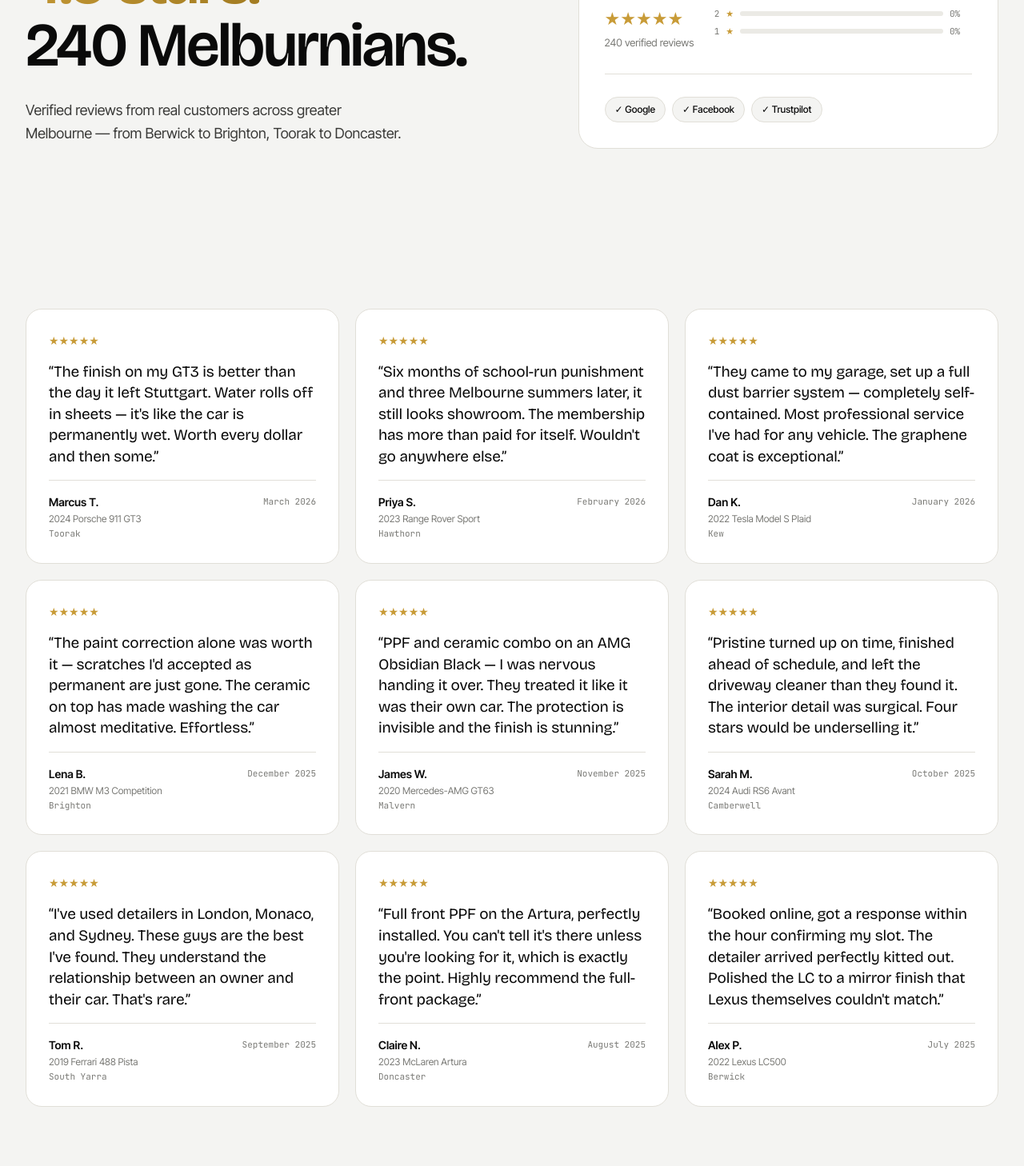
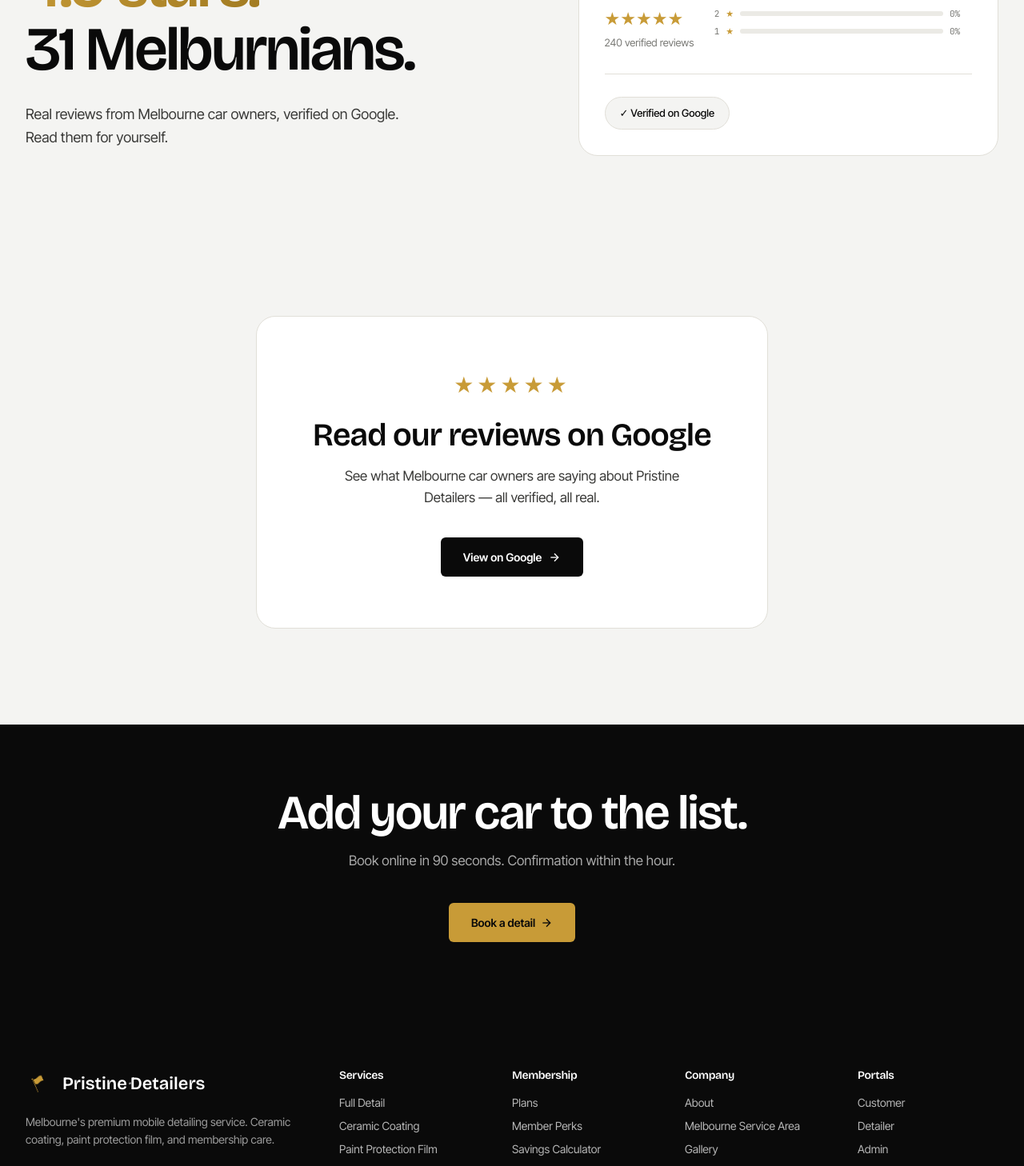
Before and after one commit to hrshdv2nd/pristinedetailers, a Next.js app: page /about/reviews in a window 1280 px wide. Shown: the part 240-1698 px from the top of the page at 80% size. Built offline with nearby package versions, Linux system fonts and the light colour scheme.

Commit message:
reviews page update

```diff
--- a/components/pages/about-reviews.tsx
+++ b/components/pages/about-reviews.tsx
@@ -4,80 +4,7 @@
 import { Footer } from '@/components/shared/footer';
 import { Arrow, Eyebrow } from '@/components/shared/atoms';
 
-const REVIEWS = [
-  {
-    name: 'Marcus T.',
-    car: '2024 Porsche 911 GT3',
-    suburb: 'Toorak',
-    rating: 5,
-    date: 'March 2026',
-    quote: 'The finish on my GT3 is better than the day it left Stuttgart. Water rolls off in sheets — it\'s like the car is permanently wet. Worth every dollar and then some.',
-  },
-  {
-    name: 'Priya S.',
-    car: '2023 Range Rover Sport',
-    suburb: 'Hawthorn',
-    rating: 5,
-    date: 'February 2026',
-    quote: 'Six months of school-run punishment and three Melbourne summers later, it still looks showroom. The membership has more than paid for itself. Wouldn\'t go anywhere else.',
-  },
-  {
-    name: 'Dan K.',
-    car: '2022 Tesla Model S Plaid',
-    suburb: 'Kew',
-    rating: 5,
-    date: 'January 2026',
-    quote: 'They came to my garage, set up a full dust barrier system — completely self-contained. Most professional service I\'ve had for any vehicle. The graphene coat is exceptional.',
-  },
-  {
-    name: 'Lena B.',
-    car: '2021 BMW M3 Competition',
-    suburb: 'Brighton',
-    rating: 5,
-    date: 'December 2025',
-    quote: 'The paint correction alone was worth it — scratches I\'d accepted as permanent are just gone. The ceramic on top has made washing the car almost meditative. Effortless.',
-  },
-  {
-    name: 'James W.',
-    car: '2020 Mercedes-AMG GT63',
-    suburb: 'Malvern',
-    rating: 5,
-    date: 'November 2025',
-    quote: 'PPF and ceramic combo on an AMG Obsidian Black — I was nervous handing it over. They treated it like it was their own car. The protection is invisible and the finish is stunning.',
-  },
-  {
-    name: 'Sarah M.',
-    car: '2024 Audi RS6 Avant',
-    suburb: 'Camberwell',
-    rating: 5,
-    date: 'October 2025',
-    quote: 'Pristine turned up on time, finished ahead of schedule, and left the driveway cleaner than they found it. The interior detail was surgical. Four stars would be underselling it.',
-  },
-  {
-    name: 'Tom R.',
-    car: '2019 Ferrari 488 Pista',
-    suburb: 'South Yarra',
-    rating: 5,
-    date: 'September 2025',
-    quote: 'I\'ve used detailers in London, Monaco, and Sydney. These guys are the best I\'ve found. They understand the relationship between an owner and their car. That\'s rare.',
-  },
-  {
-    name: 'Claire N.',
-    car: '2023 McLaren Artura',
-    suburb: 'Doncaster',
-    rating: 5,
-    date: 'August 2025',
-    quote: 'Full front PPF on the Artura, perfectly installed. You can\'t tell it\'s there unless you\'re looking for it, which is exactly the point. Highly recommend the full-front package.',
-  },
-  {
-    name: 'Alex P.',
-    car: '2022 Lexus LC500',
-    suburb: 'Berwick',
-    rating: 5,
-    date: 'July 2025',
-    quote: 'Booked online, got a response within the hour confirming my slot. The detailer arrived perfectly kitted out. Polished the LC to a mirror finish that Lexus themselves couldn\'t match.',
-  },
-];
+const GOOGLE_REVIEWS_URL = 'https://g.page/r/Cc1b9olmTTY0EAI/review';
 
 export function AboutReviews() {
   return (
@@ -104,10 +31,10 @@
                   4.9 stars.
                 </span>
                 <br />
-                240 Melburnians.
+                31 Melburnians.
               </h1>
               <p style={{ fontSize: 18, color: '#3A3A38', marginTop: 28, maxWidth: 480, lineHeight: 1.6 }}>
-                Verified reviews from real customers across greater Melbourne — from Berwick to Brighton, Toorak to Doncaster.
+                Real reviews from Melbourne car owners, verified on Google. Read them for yourself.
               </p>
             </div>
 
@@ -140,65 +67,38 @@
                   ))}
                 </div>
               </div>
-              <div style={{ display: 'flex', gap: 8, flexWrap: 'wrap' }}>
-                {['Google', 'Facebook', 'Trustpilot'].map(p => (
-                  <span
-                    key={p}
-                    style={{
-                      display: 'inline-flex',
-                      alignItems: 'center',
-                      gap: 6,
-                      padding: '6px 12px',
-                      borderRadius: 999,
-                      background: '#F4F4F2',
-                      border: '1px solid #E1DFD8',
-                      fontSize: 12,
-                      fontWeight: 500,
-                      color: '#0A0A0A',
-                    }}
-                  >
-                    ✓ {p}
-                  </span>
-                ))}
-              </div>
+              <a
+                href={GOOGLE_REVIEWS_URL}
+                target="_blank"
+                rel="noopener noreferrer"
+                style={{ display: 'inline-flex', alignItems: 'center', gap: 6, padding: '10px 18px', borderRadius: 999, background: '#F4F4F2', border: '1px solid #E1DFD8', fontSize: 13, fontWeight: 500, color: '#0A0A0A', textDecoration: 'none' }}
+              >
+                ✓ Verified on Google
+              </a>
             </div>
           </div>
         </div>
       </section>
 
-      {/* Reviews grid */}
+      {/* Google Reviews CTA */}
       <section className="pd-sect">
         <div style={{ maxWidth: '1320px', margin: '0 auto', padding: '0 32px' }}>
-          <div className="pd-three-col" style={{ gap: 20 }}>
-            {REVIEWS.map(r => (
-              <div
-                key={r.name}
-                style={{
-                  background: '#fff',
-                  border: '1px solid #E1DFD8',
-                  borderRadius: 20,
-                  padding: 28,
-                  display: 'flex',
-                  flexDirection: 'column',
-                  gap: 16,
-                }}
-              >
-                <div style={{ color: '#C89B37', fontSize: 14 }}>{'★'.repeat(r.rating)}</div>
-                <p style={{ fontFamily: "'Bricolage Grotesque', sans-serif", fontSize: 19, lineHeight: 1.4, letterSpacing: '-0.01em', fontWeight: 400, flex: 1 }}>
-                  &#8220;{r.quote}&#8221;
-                </p>
-                <div style={{ paddingTop: 16, borderTop: '1px solid #E1DFD8' }}>
-                  <div style={{ display: 'flex', justifyContent: 'space-between', alignItems: 'flex-start' }}>
-                    <div>
-                      <div style={{ fontWeight: 600, fontSize: 14 }}>{r.name}</div>
-                      <div style={{ fontSize: 12, color: '#7A7A76', marginTop: 2 }}>{r.car}</div>
-                      <div style={{ fontSize: 11, color: '#7A7A76', marginTop: 1, fontFamily: "'JetBrains Mono', monospace" }}>{r.suburb}</div>
-                    </div>
-                    <div style={{ fontSize: 11, color: '#7A7A76', fontFamily: "'JetBrains Mono', monospace", marginTop: 2 }}>{r.date}</div>
-                  </div>
-                </div>
-              </div>
-            ))}
+          <div style={{ background: '#fff', border: '1px solid #E1DFD8', borderRadius: 24, padding: '64px 48px', textAlign: 'center', maxWidth: 640, margin: '0 auto' }}>
+            <div style={{ color: '#C89B37', fontSize: 28, letterSpacing: 4, marginBottom: 20 }}>★★★★★</div>
+            <h2 style={{ fontFamily: "'Bricolage Grotesque', sans-serif", fontSize: 'clamp(28px, 4vw, 40px)', fontWeight: 600, letterSpacing: '-0.02em', lineHeight: 1.1, marginBottom: 16 }}>
+              Read our reviews on Google
+            </h2>
+            <p style={{ fontSize: 17, color: '#3A3A38', lineHeight: 1.6, marginBottom: 36, maxWidth: 440, margin: '0 auto 36px' }}>
+              See what Melbourne car owners are saying about Pristine Detailers — all verified, all real.
+            </p>
+            <a
+              href={GOOGLE_REVIEWS_URL}
+              target="_blank"
+              rel="noopener noreferrer"
+              style={{ display: 'inline-flex', alignItems: 'center', gap: 8, padding: '14px 28px', borderRadius: 6, background: '#0A0A0A', color: '#fff', fontSize: 14, fontWeight: 600, textDecoration: 'none' }}
+            >
+              View on Google <Arrow />
+            </a>
           </div>
         </div>
       </section>
```
